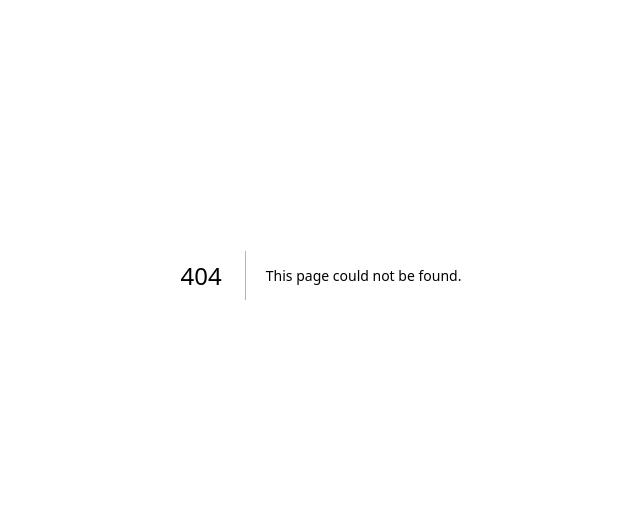
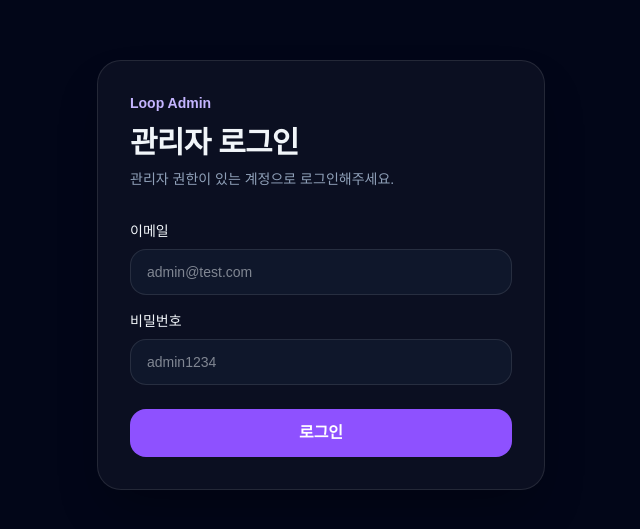
Before and after one commit to kangminchan99/LOOP_ADMIN, a Next.js app: page /login in a window 1280 px wide. Before the commit this address had no page. Shown: the part 125-654 px from the top of the page, without its empty margins (319-959 px from the left). Built offline with nearby package versions, Linux system fonts and the light colour scheme.

Commit message:
feat: 관리자 로그인 및 서버 API 연동 구조 추가

```diff
--- /dev/null
+++ b/app/api/auth/login/route.ts
@@ -0,0 +1,57 @@
+// 관리자 웹 내부 로그인 API
+import { env } from '@/src/config/env';
+import { NextResponse } from 'next/server';
+
+type LoginRequest = {
+  email: string;
+  password: string;
+};
+
+type LoginResponse = {
+  accessToken: string;
+  refreshToken: string;
+};
+
+export async function POST(request: Request) {
+  const body = (await request.json()) as LoginRequest;
+
+  const response = await fetch(`${env.apiBaseUrl}/auth/login`, {
+    method: 'POST',
+    headers: {
+      'Content-Type': 'application/json',
+    },
+    body: JSON.stringify(body),
+    cache: 'no-store',
+  });
+
+  if (!response.ok) {
+    return NextResponse.json(
+      { message: '로그인에 실패했습니다.' },
+      { status: response.status },
+    );
+  }
+
+  const tokens = (await response.json()) as LoginResponse;
+
+  const nextResponse = NextResponse.json({
+    ok: true,
+  });
+
+  nextResponse.cookies.set('accessToken', tokens.accessToken, {
+    httpOnly: true,
+    sameSite: 'lax',
+    secure: process.env.NODE_ENV === 'production',
+    path: '/',
+    maxAge: 60 * 15,
+  });
+
+  nextResponse.cookies.set('refreshToken', tokens.refreshToken, {
+    httpOnly: true,
+    sameSite: 'lax',
+    secure: process.env.NODE_ENV === 'production',
+    path: '/',
+    maxAge: 60 * 60 * 24 * 7,
+  });
+
+  return nextResponse;
+}
--- /dev/null
+++ b/app/login/page.tsx
@@ -0,0 +1,22 @@
+import { AdminLoginForm } from '@/src/features/auth/components/admin-login-form';
+
+export default function AdminLoginPage() {
+  return (
+    // className 순서 [레이아웃 → 위치 → 크기 → 간격 → 테두리 → 배경 → 글자 → 효과 → 상태 → 반응형]
+    <main className="flex min-h-screen items-center justify-center bg-slate-950 px-6 text-slate-100">
+      <section className="w-full max-w-md rounded-3xl border border-white/10 bg-white/4 p-8 shadow-2xl shadow-black/30">
+        <p className="text-sm font-semibold text-violet-300">Loop Admin</p>
+
+        <h1 className="mt-3 text-3xl font-bold tracking-tight">
+          관리자 로그인
+        </h1>
+
+        <p className="mt-2 text-sm text-slate-400">
+          관리자 권한이 있는 계정으로 로그인해주세요.
+        </p>
+
+        <AdminLoginForm />
+      </section>
+    </main>
+  );
+}
--- a/app/page.tsx
+++ b/app/page.tsx
@@ -1,3 +1,4 @@
+import { getAdminDashboard } from '@/src/features/dashboard/api/get-admin-dashboard';
 import { adminHomeStats } from '@/src/features/dashboard/data/admin-home-stats';
 
 /**
@@ -8,10 +9,39 @@ import { adminHomeStats } from '@/src/features/dashboard/data/admin-home-stats';
  * - useState/useEffect 같은 클라이언트 상태가 필요 없는 화면에 적합합니다.
  * - 관리자 홈처럼 "처음 진입 시 통계와 링크를 보여주는 화면"은 Server Component로 두는 게 성능상 좋습니다.
  *
- * 지금 단계에서는 실제 API를 붙이기 전이므로 mock 데이터를 사용합니다.
- * 다음 단계에서 NestJS의 /admin/dashboard API가 생기면 이 데이터를 fetch로 교체합니다.
  */
-export default function AdminHomePage() {
+export const dynamic = 'force-dynamic';
+
+export default async function AdminHomePage() {
+  const dashboard = await getAdminDashboard();
+  const stats = dashboard.data
+    ? [
+        {
+          label: '전체 유저',
+          value: dashboard.data.totalUsers.toLocaleString('ko-KR'),
+          change: `+${dashboard.data.todayUsers.toLocaleString('ko-KR')} 오늘`,
+          description: '가입 완료된 전체 사용자 수',
+        },
+        {
+          label: '전체 게시글',
+          value: dashboard.data.totalPosts.toLocaleString('ko-KR'),
+          change: `+${dashboard.data.todayPosts.toLocaleString('ko-KR')} 오늘`,
+          description: '삭제되지 않은 전체 게시글 수',
+        },
+        {
+          label: '전체 댓글',
+          value: dashboard.data.totalComments.toLocaleString('ko-KR'),
+          change: `+${dashboard.data.todayComments.toLocaleString('ko-KR')} 오늘`,
+          description: '사용자가 작성한 전체 댓글 수',
+        },
+        {
+          label: '읽지 않은 알림',
+          value: dashboard.data.unreadNotifications.toLocaleString('ko-KR'),
+          change: `${dashboard.data.totalNotifications.toLocaleString('ko-KR')} 전체`,
+          description: '사용자에게 남아있는 미확인 알림 수',
+        },
+      ]
+    : adminHomeStats;
   return (
     <main className="min-h-screen bg-slate-950 text-slate-100">
       <section className="mx-auto flex w-full max-w-7xl flex-col gap-8 px-6 py-8 lg:px-8">
@@ -35,9 +65,17 @@ export default function AdminHomePage() {
             </div>
           </div>
         </header>
-
+        {dashboard.error ? (
+          <div className="rounded-2xl border border-amber-400/30 bg-amber-400/10 p-4 text-sm text-amber-100">
+            <p className="font-semibold">서버 API 연결 확인 필요</p>
+            <p className="mt-1 text-amber-100/80">
+              {dashboard.error} · 관리자 로그인/토큰 연결 전에는 임시 데이터가
+              표시됩니다.
+            </p>
+          </div>
+        ) : null}
         <section className="grid gap-4 md:grid-cols-2 xl:grid-cols-4">
-          {adminHomeStats.map((stat) => (
+          {stats.map((stat) => (
             <article
               key={stat.label}
               className="rounded-2xl border border-white/10 bg-white/4 p-5 shadow-2xl shadow-black/20"
--- /dev/null
+++ b/src/config/env.ts
@@ -0,0 +1,4 @@
+// env 설정 파일
+export const env = {
+  apiBaseUrl: process.env.LOOP_API_BASE_URL ?? 'http://localhost:3000',
+} as const;
--- /dev/null
+++ b/src/features/auth/api/login.ts
@@ -0,0 +1,24 @@
+export type LoginRequest = {
+  email: string;
+  password: string;
+};
+
+export type LoginResponse = {
+  ok: true;
+};
+
+export async function login(request: LoginRequest): Promise<LoginResponse> {
+  const response = await fetch('/api/auth/login', {
+    method: 'POST',
+    headers: {
+      'Content-Type': 'application/json',
+    },
+    body: JSON.stringify(request),
+  });
+
+  if (!response.ok) {
+    throw new Error('로그인에 실패했습니다.');
+  }
+
+  return response.json() as Promise<LoginResponse>;
+}
--- /dev/null
+++ b/src/features/auth/components/admin-login-form.tsx
@@ -0,0 +1,80 @@
+'use client';
+
+import { useState } from 'react';
+import { login } from '@/src/features/auth/api/login';
+import { useRouter } from 'next/navigation';
+
+export function AdminLoginForm() {
+  const router = useRouter();
+
+  const [errorMessage, setErrorMessage] = useState<string | null>(null);
+  const [isSubmitting, setIsSubmitting] = useState(false);
+
+  async function handleSubmit(
+    event: React.SyntheticEvent<HTMLFormElement, SubmitEvent>,
+  ) {
+    event.preventDefault();
+
+    setErrorMessage(null);
+    setIsSubmitting(true);
+
+    const formData = new FormData(event.currentTarget);
+
+    const email = String(formData.get('email') ?? '');
+    const password = String(formData.get('password') ?? '');
+
+    try {
+      await login({
+        email,
+        password,
+      });
+
+      router.push('/');
+      router.refresh();
+    } catch {
+      setErrorMessage(
+        '로그인에 실패했습니다. 이메일과 비밀번호를 확인해주세요.',
+      );
+    } finally {
+      setIsSubmitting(false);
+    }
+  }
+
+  return (
+    <form className="mt-8 flex flex-col gap-4" onSubmit={handleSubmit}>
+      <label className="flex flex-col gap-2 text-sm">
+        이메일
+        <input
+          className="rounded-2xl border border-white/10 bg-slate-900 px-4 py-3 text-slate-100 outline-none transition focus:border-violet-400"
+          name="email"
+          placeholder="admin@test.com"
+          type="email"
+        />
+      </label>
+
+      <label className="flex flex-col gap-2 text-sm">
+        비밀번호
+        <input
+          className="rounded-2xl border border-white/10 bg-slate-900 px-4 py-3 text-slate-100 outline-none transition focus:border-violet-400"
+          name="password"
+          placeholder="admin1234"
+          type="password"
+        />
+      </label>
+
+      {errorMessage ? (
+        <p className="rounded-2xl border border-red-400/20 bg-red-400/10 px-4 py-3 text-sm text-red-200">
+          {errorMessage}
+        </p>
+      ) : null}
+
+      <button
+        className="mt-2 rounded-2xl bg-violet-500 px-4 py-3 font-semibold text-white transition hover:bg-violet-400 disabled:cursor-not-allowed disabled:opacity-60"
+        disabled={isSubmitting}
+        type="submit"
+      >
+        {isSubmitting ? '로그인 중...' : '로그인'}
+      </button>
+    </form>
+  );
+}
--- /dev/null
+++ b/src/features/dashboard/api/get-admin-dashboard.ts
@@ -0,0 +1,41 @@
+import { ApiError, serverFetch } from '@/src/shared/api/server-fetch';
+
+export type AdminDashboardResponse = {
+  totalUsers: number;
+  totalPosts: number;
+  totalComments: number;
+  totalNotifications: number;
+  unreadNotifications: number;
+  todayUsers: number;
+  todayPosts: number;
+  todayComments: number;
+  generatedAt: string;
+};
+
+export type AdminDashboardResult = {
+  data: AdminDashboardResponse | null;
+  error: string | null;
+};
+
+export async function getAdminDashboard(): Promise<AdminDashboardResult> {
+  try {
+    const data = await serverFetch<AdminDashboardResponse>('/admin/dashboard');
+
+    return {
+      data,
+      error: null,
+    };
+  } catch (error) {
+    if (error instanceof ApiError) {
+      return {
+        data: null,
+        error: `서버 API 요청 실패: ${error.status}`,
+      };
+    }
+
+    return {
+      data: null,
+      error: '알 수 없는 오류가 발생했습니다.',
+    };
+  }
+}
--- /dev/null
+++ b/src/shared/api/server-fetch.ts
@@ -0,0 +1,43 @@
+import { env } from '@/src/config/env';
+
+export class ApiError extends Error {
+  constructor(
+    message: string,
+    public readonly status: number,
+    public readonly body?: string,
+  ) {
+    super(message);
+    this.name = 'ApiError';
+  }
+}
+
+// 모든 API 호출의 공통 규칙
+export async function serverFetch<T>(
+  path: string,
+  options: RequestInit = {},
+): Promise<T> {
+  const response = await fetch(`${env.apiBaseUrl}${path}`, {
+    ...options,
+
+    // 관리자 화면 데이터는 항상 최신 운영 덷이터를 봐야하므로 캐싱하지 않음,
+    cache: 'no-store',
+
+    headers: {
+      Accept: 'application/json',
+      'Content-Type': 'application/json',
+      ...options.headers,
+    },
+  });
+
+  if (!response.ok) {
+    const body = await response.text();
+
+    throw new ApiError(
+      `API 요청 실패: ${response.status}`,
+      response.status,
+      body,
+    );
+  }
+
+  return response.json() as Promise<T>;
+}
```
